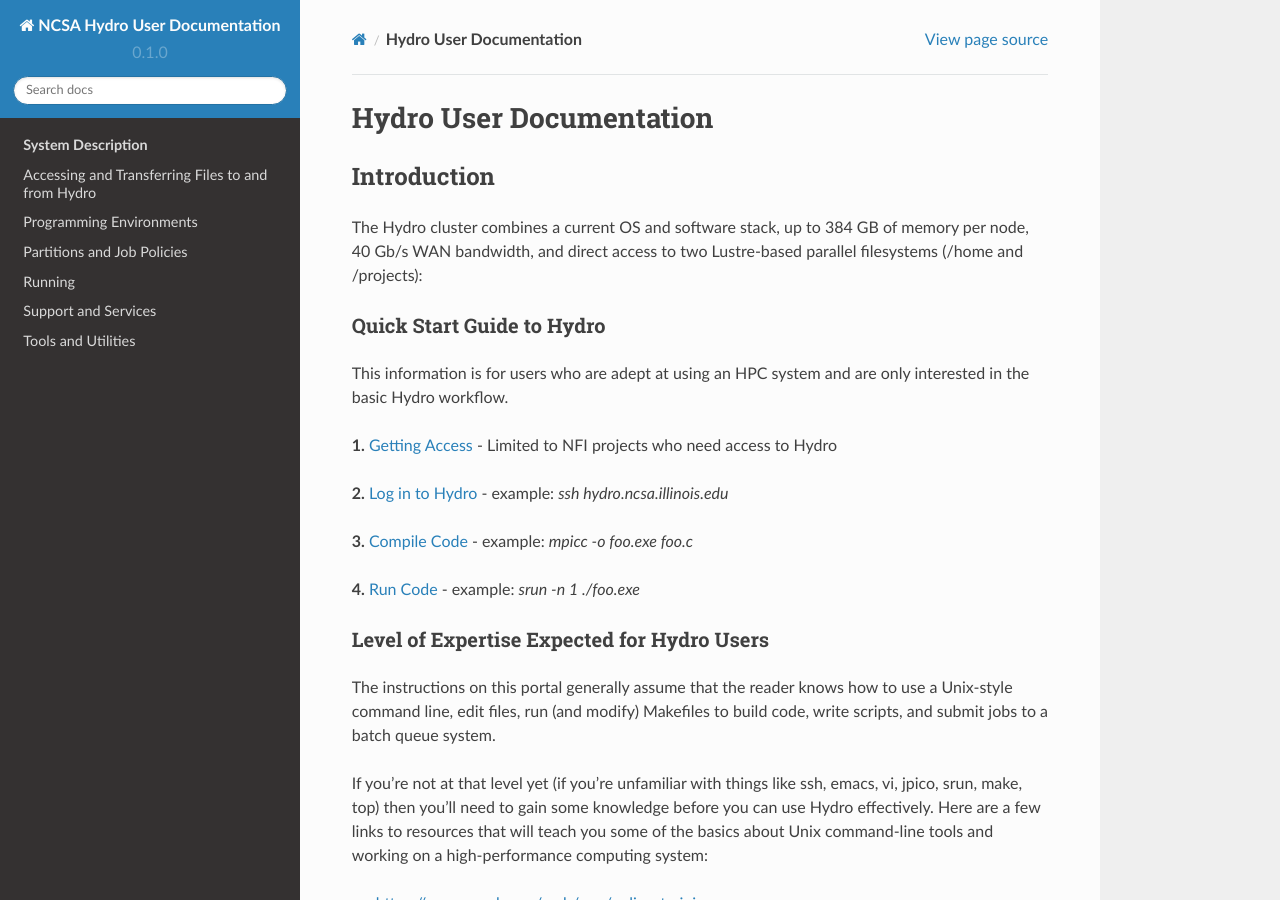
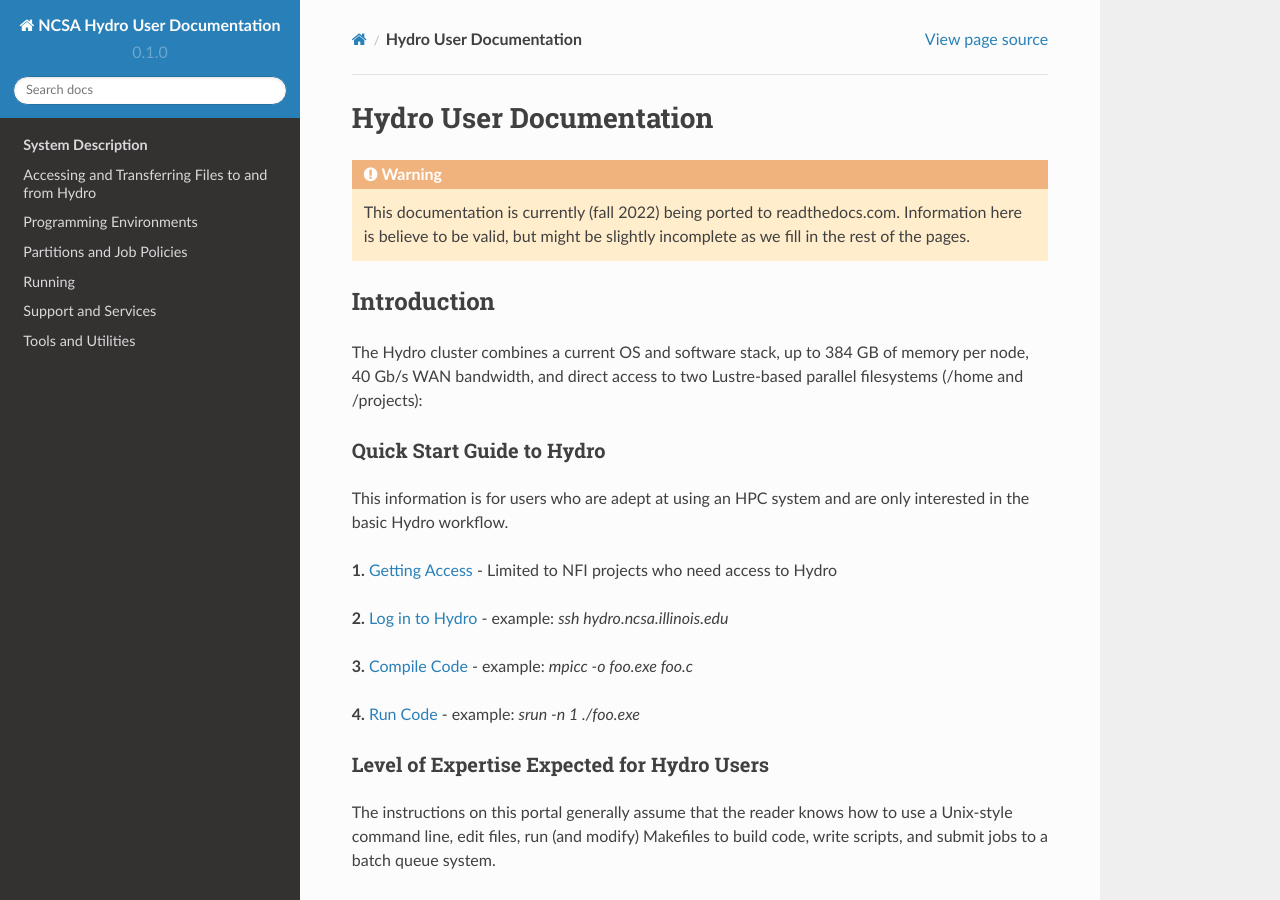
Before and after one commit to ncsa/hydro_documentation, a Sphinx documentation site: the page built from docs/source/index.rst, in a window 1280 px wide and 900 px high. Built offline with Sphinx 7.4.7 and the Read the Docs theme 2.0.0, drawn with Linux system fonts in a browser that asks for light colours; pages that are not in the unit, such as notebooks, are missing from menus.

Commit message:
underconstruction warning
Per September 27 Hydro ticket meeting, adding an "under construction" warning to the top of this page, since we're going to be pointing to here going forward rather than to the portal page.

```diff
--- a/docs/source/index.rst
+++ b/docs/source/index.rst
@@ -1,6 +1,10 @@
 **********************************
 **Hydro User Documentation**
 **********************************
+
+.. warning::
+
+   This documentation is currently (fall 2022) being ported to readthedocs.com.  Information here is believe to be valid, but might be slightly       incomplete as we fill in the rest of the pages.
 
 **Introduction**
 ======================
```
